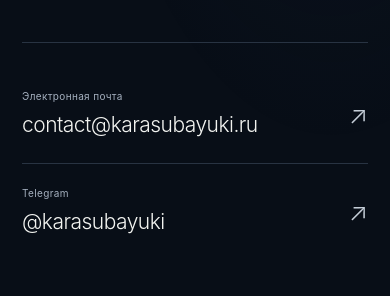
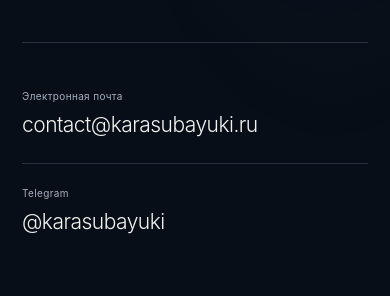
Before and after one commit to karasubayuki/karasubayuki.github.io, a Jekyll site: the page built from index.html, in a window 390 px wide. Shown: the part 602-898 px from the top of the page. Built offline with Jekyll 4.4.1, drawn with Linux system fonts in a browser that asks for light colours.

Commit message:
Release 1.1.0: remove contact arrows

```diff
--- a/Gemfile
+++ b/Gemfile
@@ -2,3 +2,9 @@ source "https://rubygems.org"
 
 gem "jekyll", "~> 4.4.1"
 gem "webrick", "~> 1.9"
+
+# Windows and JRuby need a packaged IANA timezone database.
+platforms :windows, :jruby do
+  gem "tzinfo", ">= 1", "< 3"
+  gem "tzinfo-data"
+end
--- a/assets/css/site.css
+++ b/assets/css/site.css
@@ -75,10 +75,7 @@ svg { display: block; }
 .contact-info { min-width: 0; display: grid; gap: 4px; }
 .contact-label { font-size: 11px; letter-spacing: .035em; color: var(--muted); }
 .contact-value { font-size: clamp(19px, 2vw, 25px); font-weight: 350; letter-spacing: -.025em; overflow-wrap: anywhere; transition: color .18s ease; }
-.contact-arrow { flex: 0 0 auto; color: #c4cdd7; font-size: 27px; font-weight: 300; transition: transform .18s ease; }
 a.contact-row:hover .contact-value { color: #b8cce5; }
-a.contact-row:hover .contact-arrow { transform: translate(3px, -3px); }
-.is-example .contact-arrow { opacity: .3; }
 .example-tag { font-size: 9px; margin-left: 9px; color: #a2afc1; border: 1px solid #3a4657; border-radius: 3px; padding: 1px 5px 2px; letter-spacing: .02em; }
 .notes-list { margin: 0; padding: 0; list-style: none; }
 .notes-list li + li { border-top: 1px solid var(--line); }
@@ -137,7 +134,6 @@ a.contact-row:hover .contact-arrow { transform: translate(3px, -3px); }
   .contact-row + .contact-row { border-top: 1px solid var(--line); }
   .contact-value { font-size: 21px; }
   .contact-label { font-size: 10px; }
-  .contact-arrow { font-size: 25px; }
   .note-link { grid-template-columns: 1fr 20px; gap: 8px 16px; }
   .note-link time { grid-column: 1 / -1; }
   .note-link span:nth-child(2) { font-size: 23px; }
--- a/index.html
+++ b/index.html
@@ -15,20 +15,16 @@ layout: default
       {% if site.example_data %}
       <div class="contact-row is-example">
         <span class="contact-info"><span class="contact-label">Электронная почта <span class="example-tag">пример</span></span><span class="contact-value">{{ site.email | escape }}</span></span>
-        <span class="contact-arrow" aria-hidden="true">↗</span>
       </div>
       <div class="contact-row is-example">
         <span class="contact-info"><span class="contact-label">Telegram <span class="example-tag">пример</span></span><span class="contact-value">@{{ site.telegram_username | escape }}</span></span>
-        <span class="contact-arrow" aria-hidden="true">↗</span>
       </div>
       {% else %}
       <a class="contact-row" href="mailto:{{ site.email | escape }}">
         <span class="contact-info"><span class="contact-label">Электронная почта</span><span class="contact-value">{{ site.email | escape }}</span></span>
-        <span class="contact-arrow" aria-hidden="true">↗</span>
       </a>
       <a class="contact-row" href="https://t.me/{{ site.telegram_username | escape }}" target="_blank" rel="noopener noreferrer">
         <span class="contact-info"><span class="contact-label">Telegram</span><span class="contact-value">@{{ site.telegram_username | escape }}</span></span>
-        <span class="contact-arrow" aria-hidden="true">↗</span>
       </a>
       {% endif %}
     </div>
```
Also changed, not shown: Gemfile.lock (added).
